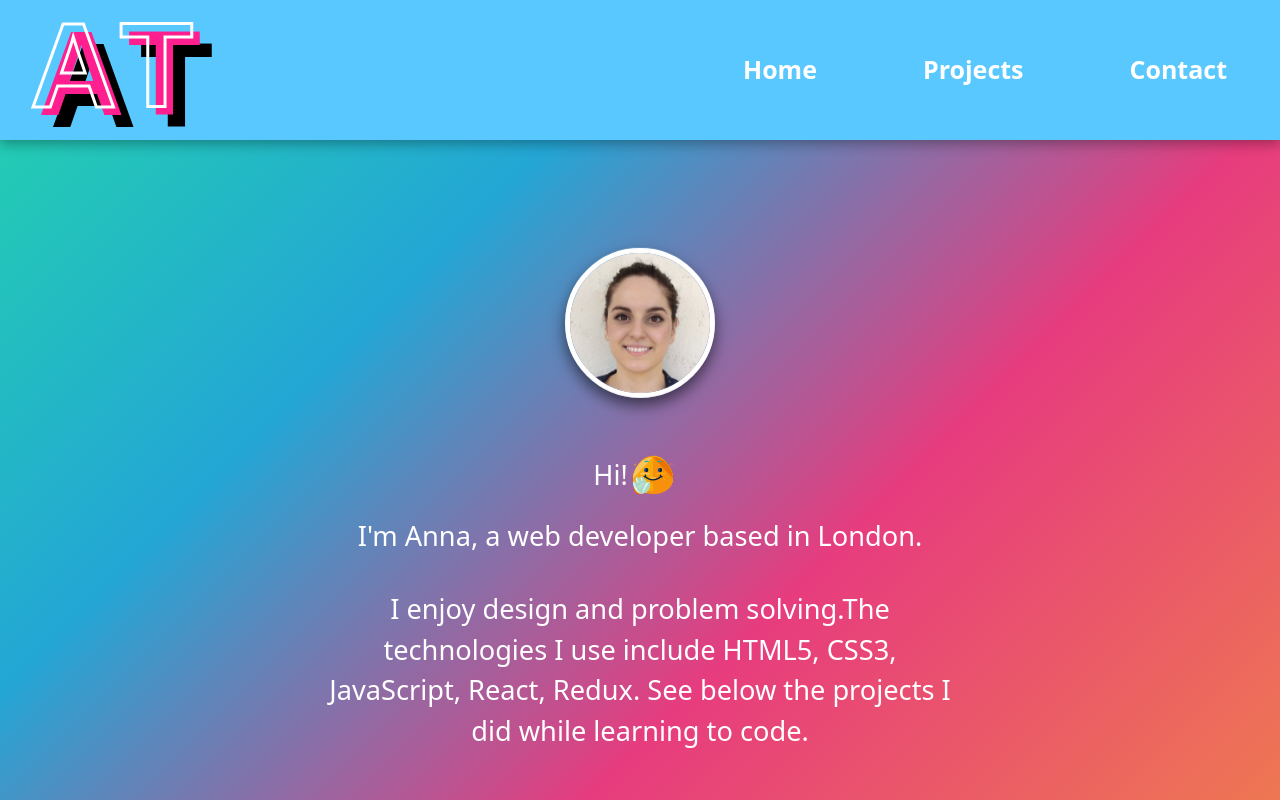
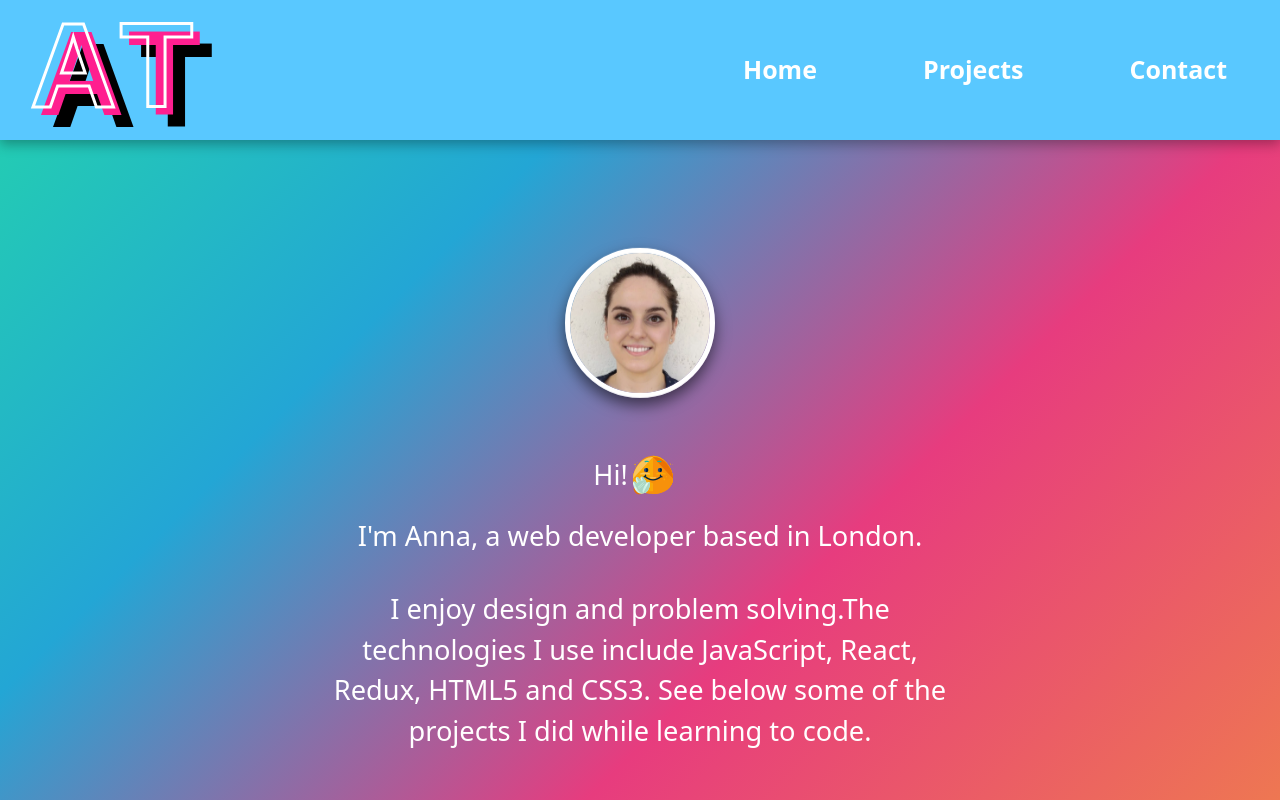
Before and after one commit to AnnaTas77/portfolio-anna, a React (Create React App) app: page / in a window 1280 px wide. Shown: the top 800 px of the page. Built offline with nearby package versions, Linux system fonts and the light colour scheme.

Commit message:
Prompt update

```diff
--- a/src/pages/Home.js
+++ b/src/pages/Home.js
@@ -14,7 +14,7 @@ const Home = () => {
                 </div>
                 <div><h2>Hi! <span><img src={Wave} className="wave" /></span></h2></div>
                 <h2>I'm Anna, a web developer based in London.</h2>
-                <p className='prompt'>I enjoy design and problem solving.The technologies I use include HTML5, CSS3, JavaScript, React, Redux. See below the projects I did while learning to code.</p>
+                <p className='prompt'>I enjoy design and problem solving.The technologies I use include JavaScript, React, Redux, HTML5 and CSS3. See below some of the projects I did while learning to code.</p>
             </div>
 
         </div>
```
